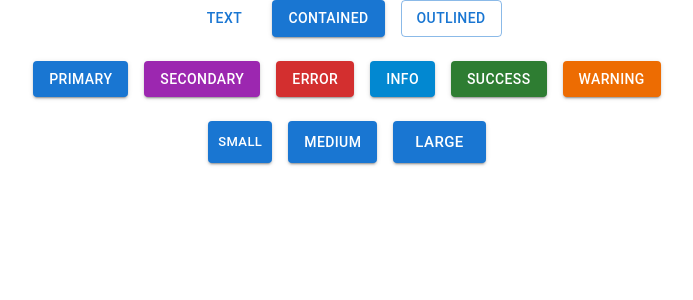
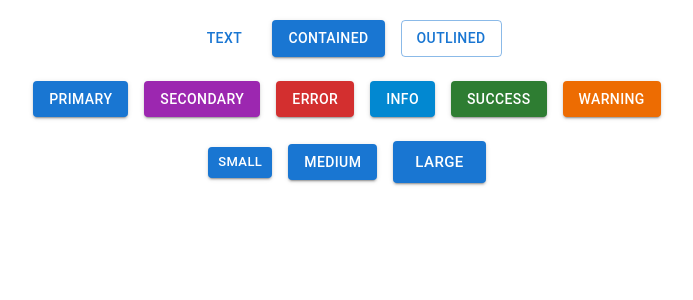
Before and after one commit to ArtyomIbatulin/MUI, a React (Vite) app in the folder mui/: page / in a window 1280 px wide. Shown: the top 300 px of the page, without its empty margins (293-986 px from the left). Built offline with nearby package versions, Linux system fonts and the light colour scheme.

Commit message:
styled muibutton

```diff
--- a/mui/src/components/MuiButton.tsx
+++ b/mui/src/components/MuiButton.tsx
@@ -6,6 +6,7 @@ export const MuiButton = () => {
         <Stack
          justifyContent="center"
          alignItems="center"
+         marginTop='20px'
          spacing={3}>
             <Stack direction="row" spacing={2}>
             <Button variant="text">Text</Button>
@@ -23,10 +24,13 @@ export const MuiButton = () => {
             <Button variant="contained" color="warning">warning</Button>
             </Stack>
 
-            <Stack direction="row" spacing={2}>
+            <Stack display='block' direction="row" spacing={2}>
                 <Button variant='contained' color='primary' size='small'>small</Button>
                 <Button variant='contained' color='primary' size='medium'>medium</Button>
                 <Button variant='contained' color='primary' size='large'>large</Button>
+            </Stack>
+
+            <Stack direction='row' spacing={2}>
             </Stack>
         </Stack>
     </div>
```
